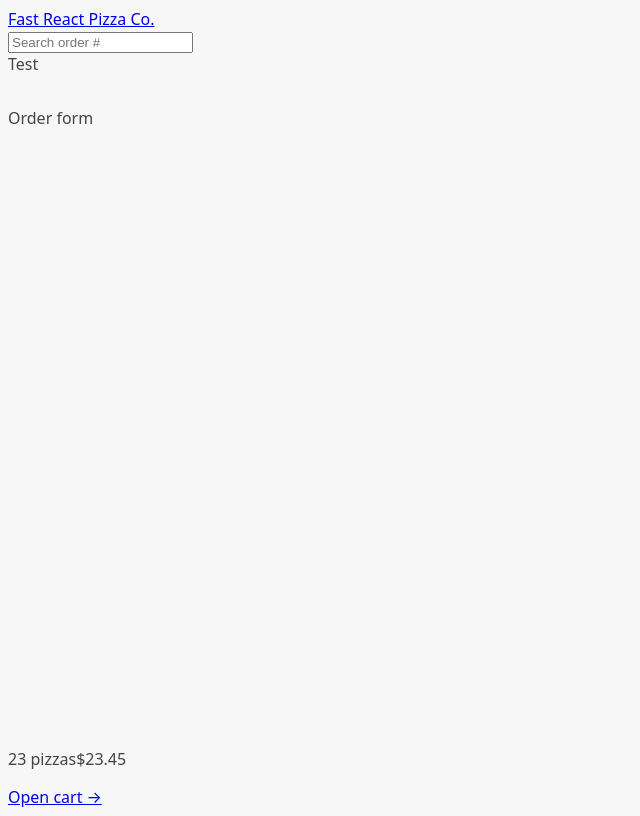
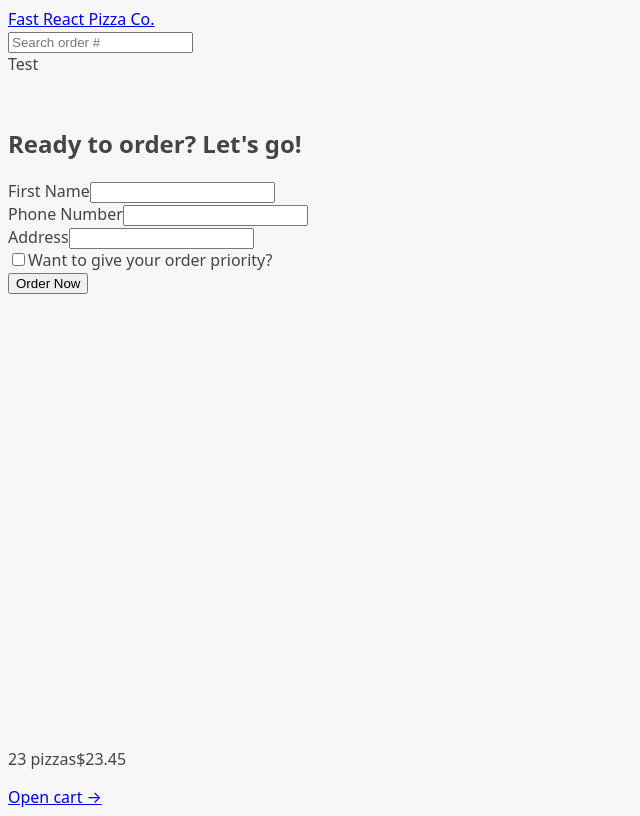
Before and after one commit to Marshal10/Pizza-order-react, a React (Vite) app: page /order/new in a window 1280 px wide. Shown: the whole page, without its empty margins (0-640 px from the left). Built offline with nearby package versions, Linux system fonts and the light colour scheme.

Commit message:
Create oprder component

```diff
--- a/src/App.jsx
+++ b/src/App.jsx
@@ -3,7 +3,9 @@ import Home from "./ui/Home";
 import Error from "./ui/Error";
 
 import Menu, { loader as menuLoader } from "./features/menu/Menu";
-import CreateOrder from "./features/order/CreateOrder";
+import CreateOrder, {
+  action as createOrderAction,
+} from "./features/order/CreateOrder";
 import Cart from "./features/cart/Cart";
 import Order, { loader as orderLoader } from "./features/order/Order";
 import AppLayout from "./ui/AppLayout";
@@ -30,6 +32,7 @@ const router = createBrowserRouter([
       {
         path: "/order/new",
         element: <CreateOrder />,
+        action: createOrderAction,
       },
       {
         path: "/order/:orderId",
--- a/src/features/order/CreateOrder.jsx
+++ b/src/features/order/CreateOrder.jsx
@@ -1,5 +1,94 @@
+import { useState } from "react";
+import { Form, redirect } from "react-router-dom";
+import { createOrder } from "../../services/apiRestaurant";
+
+// const isValidPhone = (str) =>
+//   /^\+?\d{1,4}?[-.\s]?\(?\d{1,3}?\)?[-.\s]?\d{1,4}[-.\s]?\d{1,4}[-.\s]?\d{1,9}$/.test(
+//     str
+//   );
+
+const fakeCart = [
+  {
+    pizzaId: 12,
+    name: "Mediterranean",
+    quantity: 2,
+    unitPrice: 16,
+    totalPrice: 32,
+  },
+  {
+    pizzaId: 6,
+    name: "Vegetale",
+    quantity: 1,
+    unitPrice: 13,
+    totalPrice: 13,
+  },
+  {
+    pizzaId: 11,
+    name: "Spinach and Mushroom",
+    quantity: 1,
+    unitPrice: 15,
+    totalPrice: 15,
+  },
+];
+
 function CreateOrder() {
-  return <div>Order form</div>;
+  const [withPriority, setWithPriority] = useState(false);
+  const cart = fakeCart;
+
+  return (
+    <div>
+      <h2>Ready to order? Let's go!</h2>
+      <Form method="POST">
+        <div>
+          <label>First Name</label>
+          <input type="text" name="customer" required />
+        </div>
+        <div>
+          <label>Phone Number</label>
+          <input type="tel" name="phone" required />
+        </div>
+        <div>
+          <label>Address</label>
+          <input type="text" name="address" required />
+        </div>
+        <div>
+          <input
+            type="checkbox"
+            name="priority"
+            id="priority"
+            value={withPriority}
+            onChange={(e) => setWithPriority(e.target.checked)}
+          />
+          <label htmlFor="priority">Want to give your order priority?</label>
+        </div>
+        <div>
+          <input type="hidden" name="cart" value={JSON.stringify(cart)} />
+          <button>Order Now</button>
+        </div>
+      </Form>
+    </div>
+  );
+}
+
+export async function action({ request }) {
+  const formData = await request.formData();
+  const data = Object.fromEntries(formData);
+
+  const order = {
+    ...data,
+    priority: data.priority === "true",
+  };
+
+  // const errors = {};
+  // if (isValidPhone(order.phone))
+  //   errors.phone =
+  //     "Please give us your correct phone number. We might need it to contact you.";
+
+  // if (Object.keys(errors).length > 0) return errors;
+
+  const newOrder = await createOrder(order);
+
+  return redirect(`/order/${newOrder.id}`);
 }
 
 export default CreateOrder;
```
